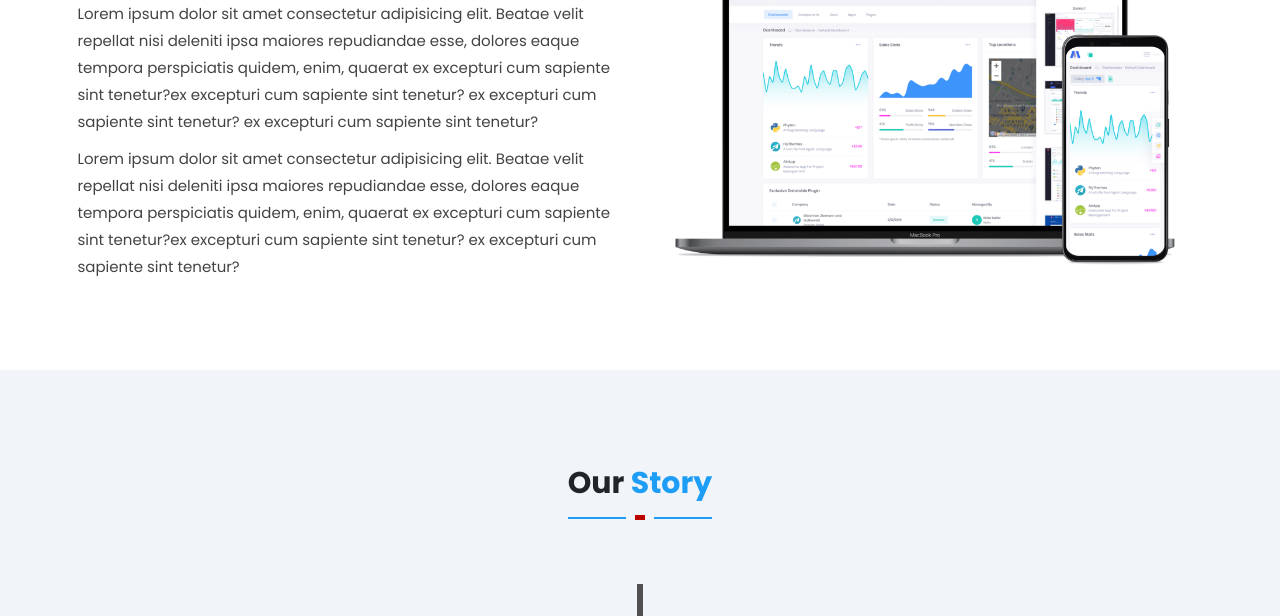
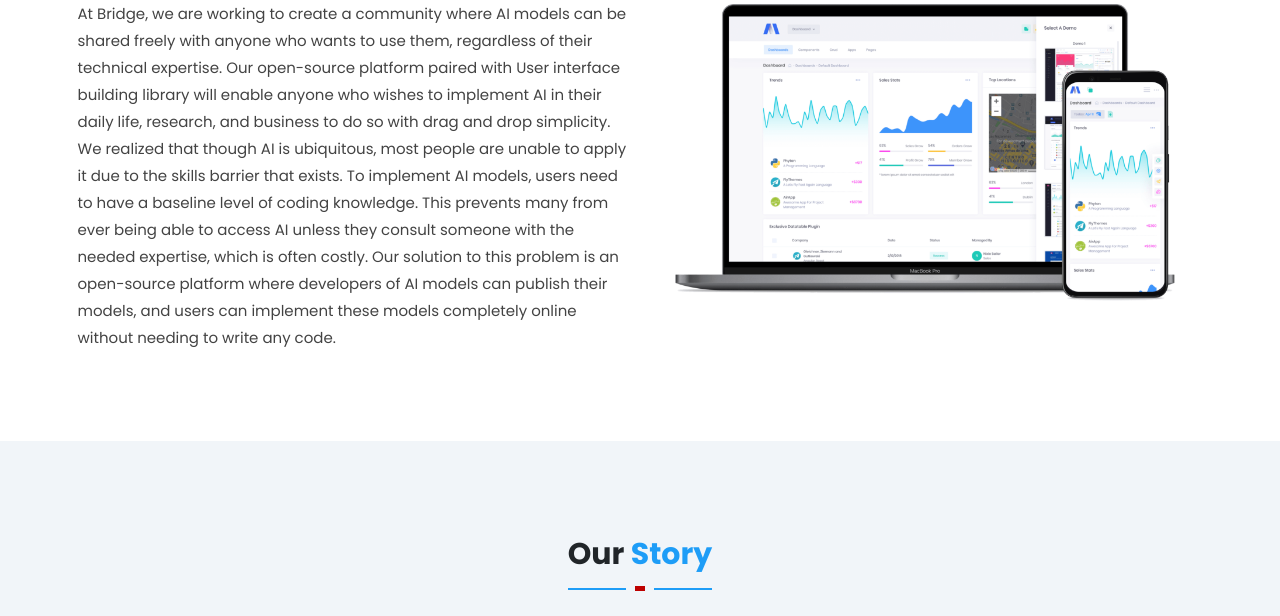
Before and after one commit to Jaseem-v/bridge, a website: page about.html in a window 1280 px wide. Shown: the part 484-1100 px from the top of the page. Drawn offline with nearby package versions, Linux system fonts and the light colour scheme.

Commit message:
about content updated

```diff
--- a/about.html
+++ b/about.html
@@ -111,17 +111,19 @@
                         <div class="about__content">
                             <!-- <span class="heading__tag heading__tag--transparent">About us</span> -->
                             <h2 class="heading__primary heading__primary--about">About Bridge.AIHUB</h2>
-                            <p class="paragraph">Lorem ipsum dolor sit amet consectetur adipisicing elit. Beatae velit
-                                repellat nisi deleniti ipsa maiores repudiandae esse, dolores eaque tempora perspiciatis
-                                quidem, enim, quaerat ex excepturi cum sapiente sint tenetur?ex excepturi cum sapiente
-                                sint tenetur? ex excepturi cum sapiente sint tenetur? ex excepturi cum sapiente sint
-                                tenetur?
+                            <p class="paragraph">At Bridge, we are working to create a community where AI models can be
+                                shared freely with anyone who wants to use them, regardless of their technical
+                                expertise. Our open-source platform paired with User interface building library will
+                                enable anyone who wishes to implement AI in their daily life, research, and business to
+                                do so with drag and drop simplicity. We realized that though AI is ubiquitous, most
+                                people are unable to apply it due to the skills barrier that exists. To implement AI
+                                models, users need to have a baseline level of coding knowledge. This prevents many from
+                                ever being able to access AI unless they consult someone with the needed expertise,
+                                which is often costly. Our solution to this problem is an open-source platform where
+                                developers of AI models can publish their models, and users can implement these models
+                                completely online without needing to write any code.
                             </p>
-                            <p class="paragraph">Lorem ipsum dolor sit amet consectetur adipisicing elit. Beatae velit
-                                repellat nisi deleniti ipsa maiores repudiandae esse, dolores eaque tempora perspiciatis
-                                quidem, enim, quaerat ex excepturi cum sapiente sint tenetur?ex excepturi cum sapiente
-                                sint tenetur? ex excepturi cum sapiente sint tenetur?
-                            </p>
+
 
                         </div>
                     </div>
```
